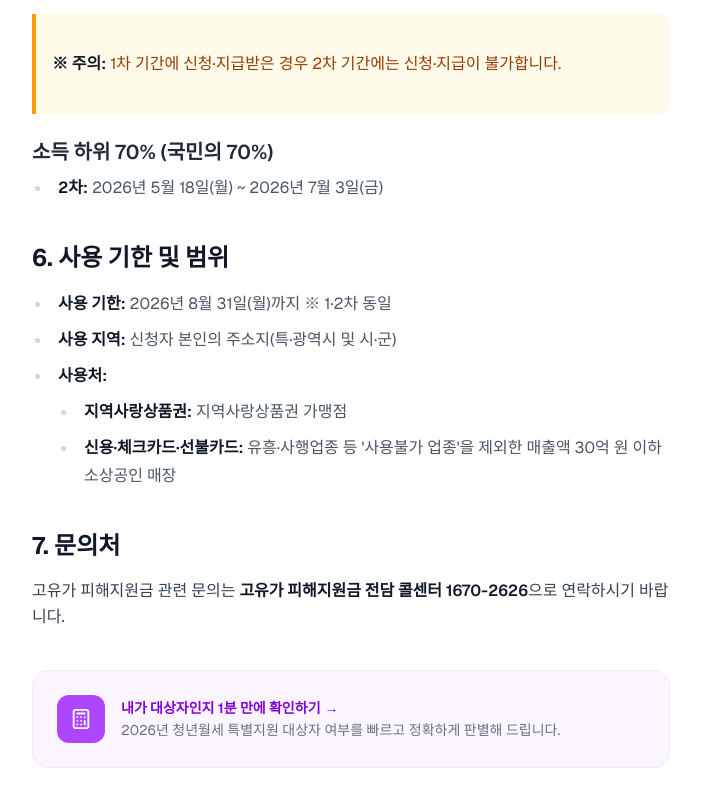
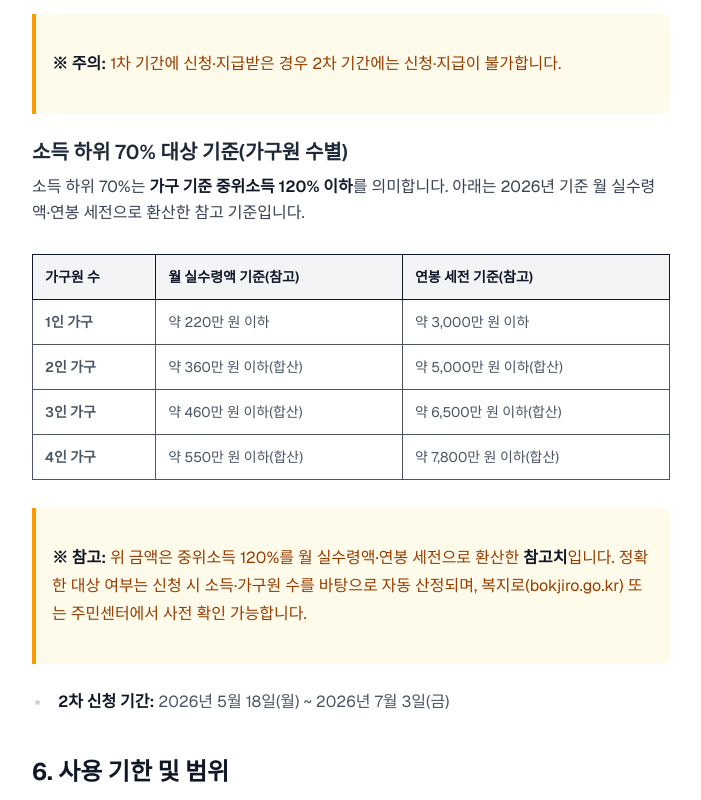
Before and after one commit to j-up/lifefit, a Next.js app: page /posts/2026-goyuga-pihae-support in a window 1280 px wide. Shown: the part 1920-2720 px from the top of the page, without its empty margins (289-990 px from the left). Built offline with nearby package versions, Linux system fonts and the light colour scheme.

Commit message:
feat: add household income criteria table for bottom-70% in goyuga support post

```diff
--- a/app/data/posts-rich-3.ts
+++ b/app/data/posts-rich-3.ts
@@ -1123,9 +1123,46 @@ export const postsPart3: Post[] = [
         <p class="text-amber-800"><strong>※ 주의:</strong> 1차 기간에 신청·지급받은 경우 2차 기간에는 신청·지급이 불가합니다.</p>
       </div>
 
-      <h3 class="text-xl font-semibold text-gray-800 mt-6 mb-2">소득 하위 70% (국민의 70%)</h3>
+      <h3 class="text-xl font-semibold text-gray-800 mt-6 mb-2">소득 하위 70% 대상 기준(가구원 수별)</h3>
+      <p class="text-gray-700 leading-relaxed my-4">
+        소득 하위 70%는 <strong>가구 기준 중위소득 120% 이하</strong>를 의미합니다. 아래는 2026년 기준 월 실수령액·연봉 세전으로 환산한 참고 기준입니다.
+      </p>
+      <table class="min-w-full border-collapse border border-gray-300 text-sm my-6">
+        <thead>
+          <tr class="bg-gray-100">
+            <th class="p-3 border text-left">가구원 수</th>
+            <th class="p-3 border text-left">월 실수령액 기준(참고)</th>
+            <th class="p-3 border text-left">연봉 세전 기준(참고)</th>
+          </tr>
+        </thead>
+        <tbody>
+          <tr>
+            <td class="p-3 border font-semibold">1인 가구</td>
+            <td class="p-3 border">약 220만 원 이하</td>
+            <td class="p-3 border">약 3,000만 원 이하</td>
+          </tr>
+          <tr>
+            <td class="p-3 border font-semibold">2인 가구</td>
+            <td class="p-3 border">약 360만 원 이하(합산)</td>
+            <td class="p-3 border">약 5,000만 원 이하(합산)</td>
+          </tr>
+          <tr>
+            <td class="p-3 border font-semibold">3인 가구</td>
+            <td class="p-3 border">약 460만 원 이하(합산)</td>
+            <td class="p-3 border">약 6,500만 원 이하(합산)</td>
+          </tr>
+          <tr>
+            <td class="p-3 border font-semibold">4인 가구</td>
+            <td class="p-3 border">약 550만 원 이하(합산)</td>
+            <td class="p-3 border">약 7,800만 원 이하(합산)</td>
+          </tr>
+        </tbody>
+      </table>
+      <div class="bg-amber-50 border-l-4 border-amber-500 p-4 my-6 rounded-r-lg">
+        <p class="text-amber-800"><strong>※ 참고:</strong> 위 금액은 중위소득 120%를 월 실수령액·연봉 세전으로 환산한 <strong>참고치</strong>입니다. 정확한 대상 여부는 신청 시 소득·가구원 수를 바탕으로 자동 산정되며, 복지로(bokjiro.go.kr) 또는 주민센터에서 사전 확인 가능합니다.</p>
+      </div>
       <ul class="list-disc pl-5 space-y-2 my-4">
-        <li><strong>2차:</strong> 2026년 5월 18일(월) ~ 2026년 7월 3일(금)</li>
+        <li><strong>2차 신청 기간:</strong> 2026년 5월 18일(월) ~ 2026년 7월 3일(금)</li>
       </ul>
 
       <h2 class="text-2xl font-bold text-gray-900 mt-10 mb-4">6. 사용 기한 및 범위</h2>
```
